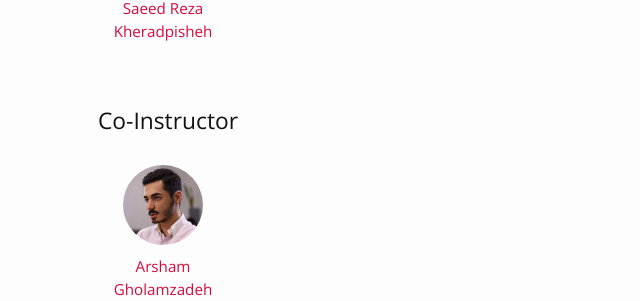
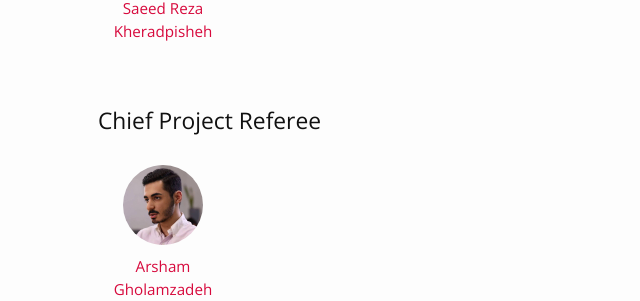
Before and after one commit to MobinNesari81/CS-AP, a Jekyll site: the page built from index.md, in a window 1280 px wide and 900 px high, scrolled down 683 px. Shown: the part 155-456 px from the top of the window, without its empty margins (97-737 px from the left). Built offline with Jekyll 4.4.1, drawn with Linux system fonts in a browser that asks for light colours; nearby versions of some CDN libraries.

Commit message:
change arsham role

```diff
--- a/_data/people.yml
+++ b/_data/people.yml
@@ -4,7 +4,7 @@ instructor:
     webpage: https://scholar.google.com/citations?user=ZisNRVMAAAAJ&hl=en
 
 
-Coinstructor:
+Chief_Project_Referee:
   - name: Arsham Gholamzadeh Khoee
     profile_pic: /_images/pp/arsham.jpeg
     webpage: https://www.linkedin.com/in/arsham-khoee?originalSubdomain=ir
--- a/_layouts/home.html
+++ b/_layouts/home.html
@@ -49,8 +49,8 @@ layout: default
 
         <div style="width:70%; float: left">
             <div class="profile-pic-gallary">
-                <h2>Co-Instructor</h2>
-                {% for ins in site.data.people.Coinstructor %}
+                <h2>Chief Project Referee</h2>
+                {% for ins in site.data.people.Chief_Project_Referee%}
                 <div class="image--cover-container">
                     <img src="{{ins.profile_pic | prepend: site.baseurl }}" class="image--cover">
                     {% if ins.webpage %}
```
